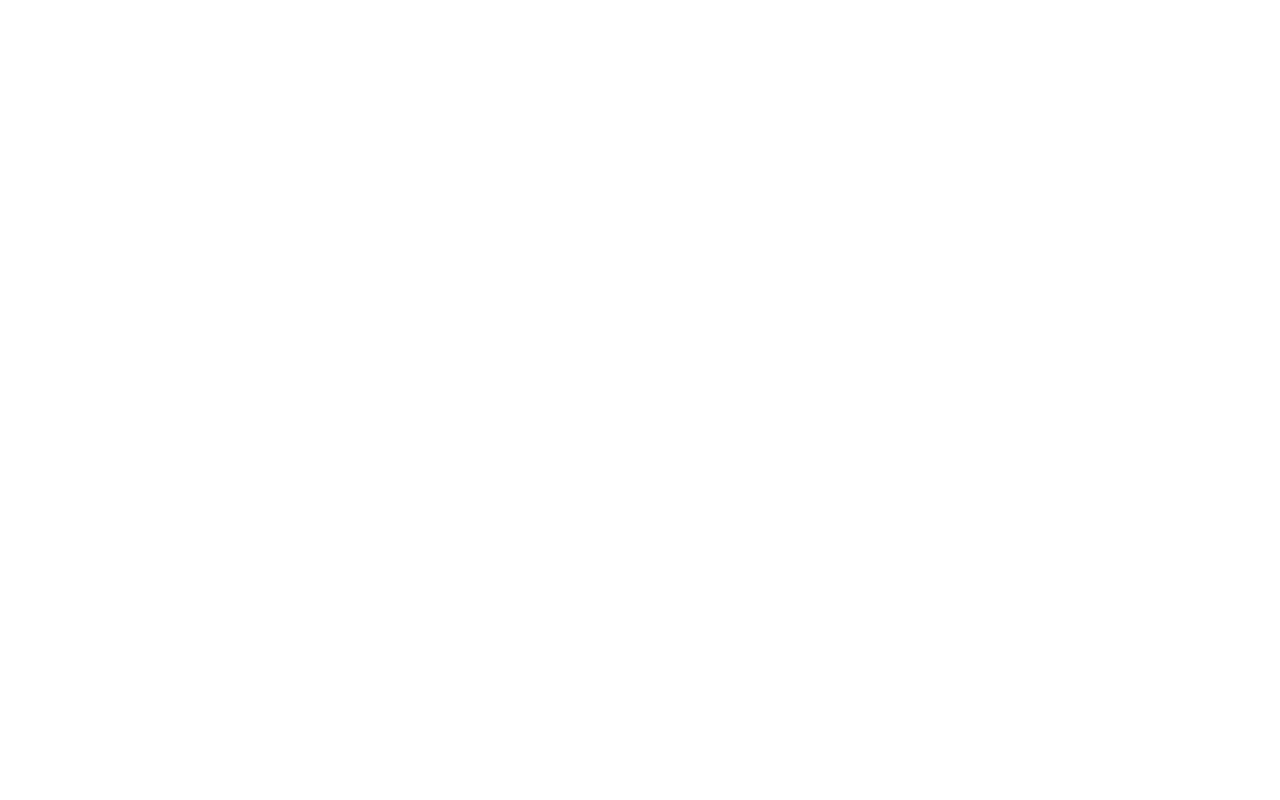
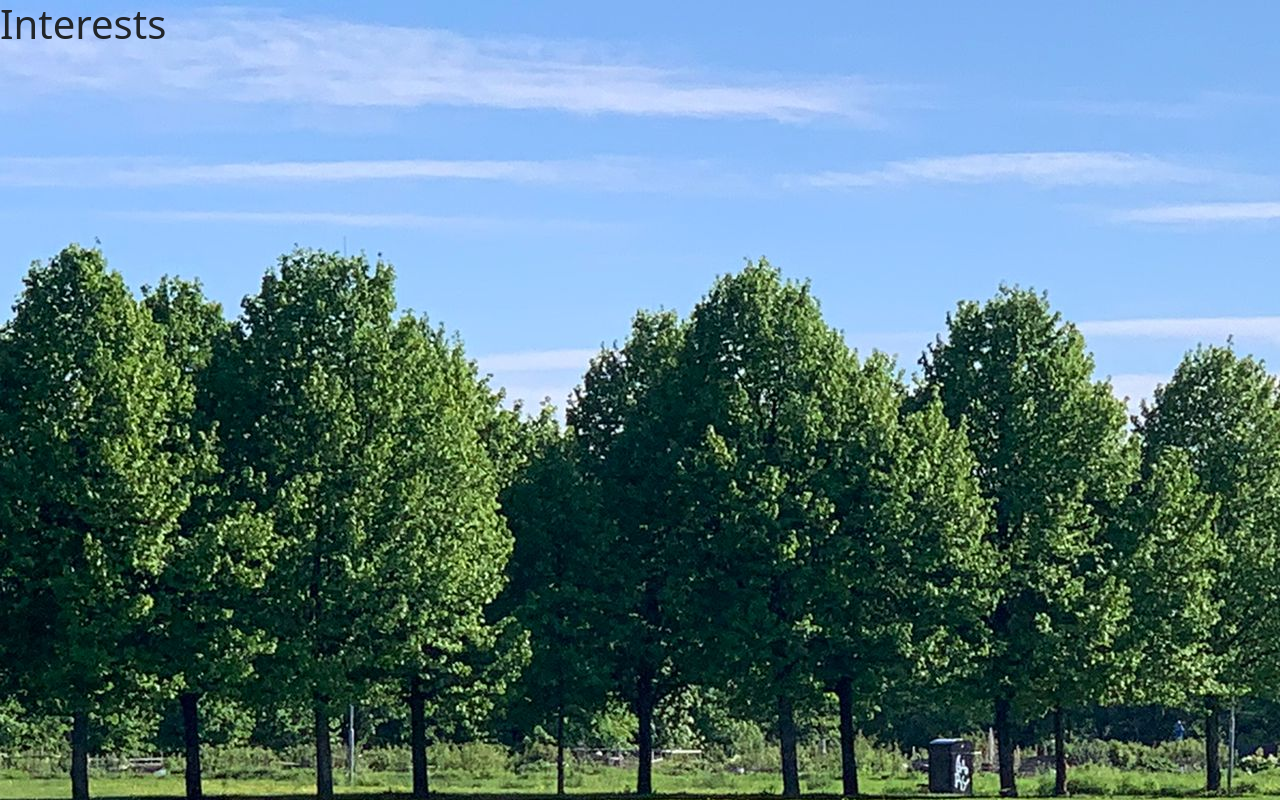
Before and after one commit to NeganG/NeganG.github.io, a plain HTML site: page interest.html in a window 1280 px wide. Drawn offline with nearby package versions, Linux system fonts and the light colour scheme.

Commit message:
backgoround-added

```diff
--- a/interest..html
+++ b/interest.html
@@ -9,6 +9,6 @@
         <script src="script.js"></script>
     </head>
     <body>
-        <h1></h1>
+        <h1>Interests</h1>
     </body>
 </html>
--- a/mystyle.css
+++ b/mystyle.css
@@ -3,3 +3,6 @@ font-family: 'Brush Script MT', cursive;
 text-align: center;
 font-size: 50px;
 }
+body {
+    background-image: url(Images/birds.jpeg);
+}
```
Also changed, not shown: index.html (+1 -1 lines), Images/birds.jpeg (added).
